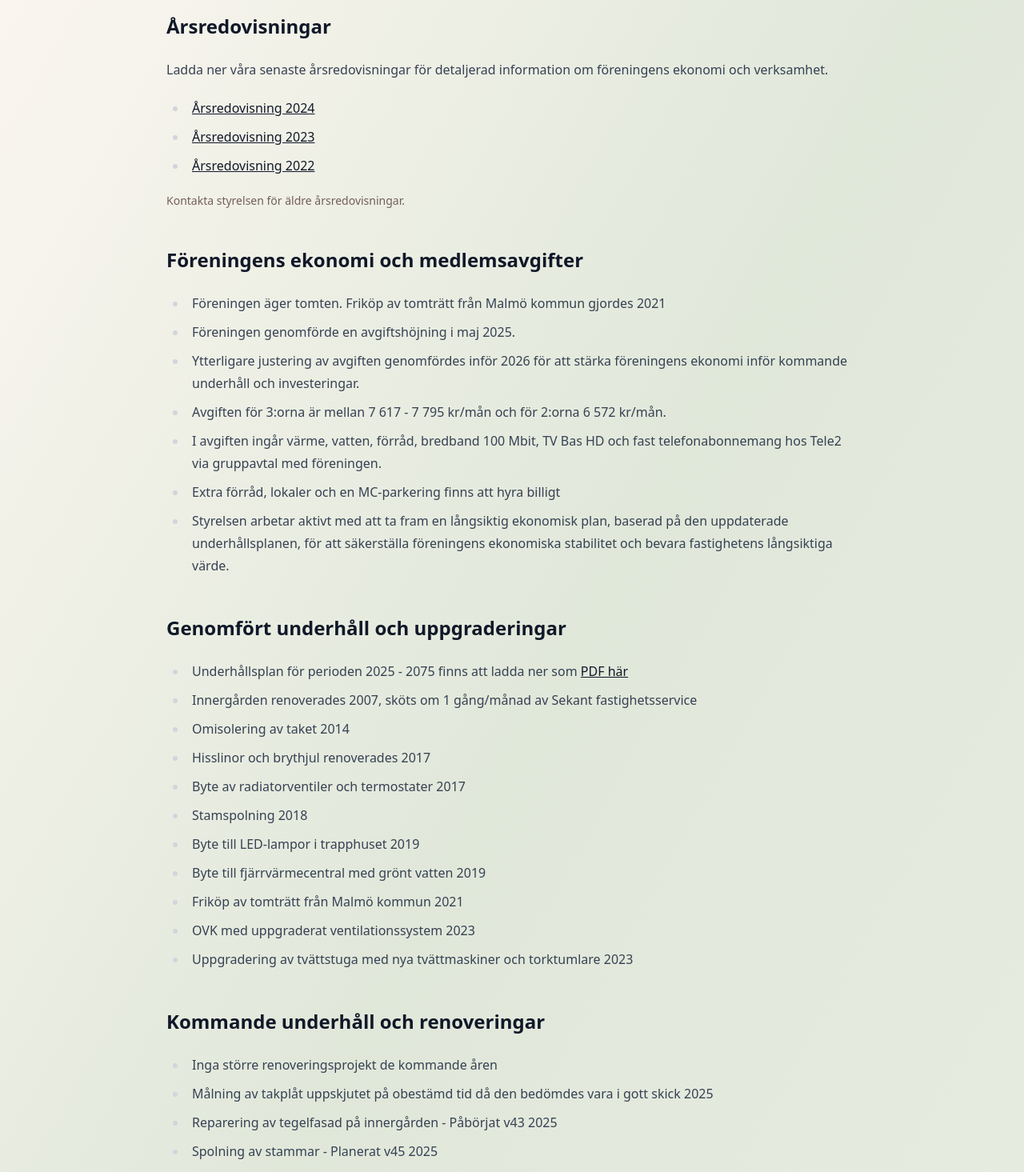
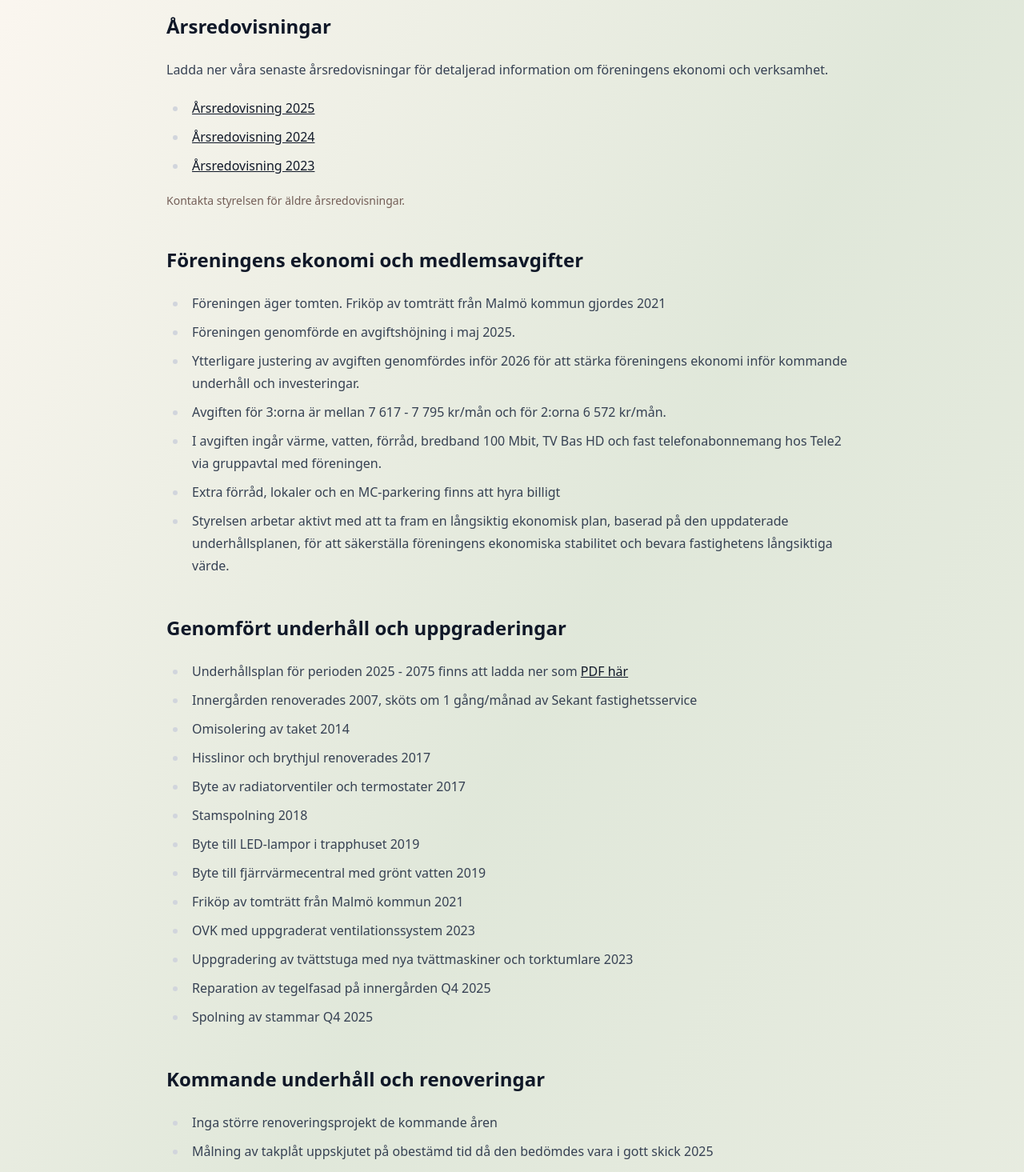
Before and after one commit to kastanjen4/www, a Next.js app: page /maklarinfo in a window 1280 px wide. Shown: the part 200-1665 px from the top of the page at 80% size. Built offline with nearby package versions, Linux system fonts and the light colour scheme.

Commit message:
Uppdatera mäklarinfo och årsredovisning (#8)

```diff
--- a/src/app/maklarinfo/page.tsx
+++ b/src/app/maklarinfo/page.tsx
@@ -28,16 +28,16 @@ export const metadata: Metadata = {
 export default function Maklarinfo() {
   const annualReports = [
     {
+      title: "Årsredovisning 2025",
+      href: "/Arsredovisning-2025-inkl-revisionsberattelse.pdf",
+    },
+    {
       title: "Årsredovisning 2024",
       href: "/Brf-Kastanjen-4-Arsredovisning-2024.pdf",
     },
     {
       title: "Årsredovisning 2023",
       href: "/Arsredovisning-2023-inkl-revisionsberattelse-2023.pdf",
-    },
-    {
-      title: "Årsredovisning 2022",
-      href: "/Arsredovisning-2022.pdf",
     },
   ];
 
@@ -117,6 +117,8 @@ export default function Maklarinfo() {
             Uppgradering av tvättstuga med nya tvättmaskiner och torktumlare
             2023
           </li>
+          <li>Reparation av tegelfasad på innergården Q4 2025</li>
+          <li>Spolning av stammar Q4 2025</li>
         </ul>
 
         <h2>Kommande underhåll och renoveringar</h2>
@@ -126,8 +128,6 @@ export default function Maklarinfo() {
             Målning av takplåt uppskjutet på obestämd tid då den bedömdes vara i
             gott skick 2025
           </li>
-          <li>Reparering av tegelfasad på innergården - Påbörjat v43 2025</li>
-          <li>Spolning av stammar - Planerat v45 2025</li>
           <li>
             Besiktning, underhåll och upprustning av expansionskärl, röklucka,
             cementmosaikgolv, trappor och lekutrustning kommande år för att
```
Also changed, not shown: 1 other file (tests, documents, lock files or other folders).
